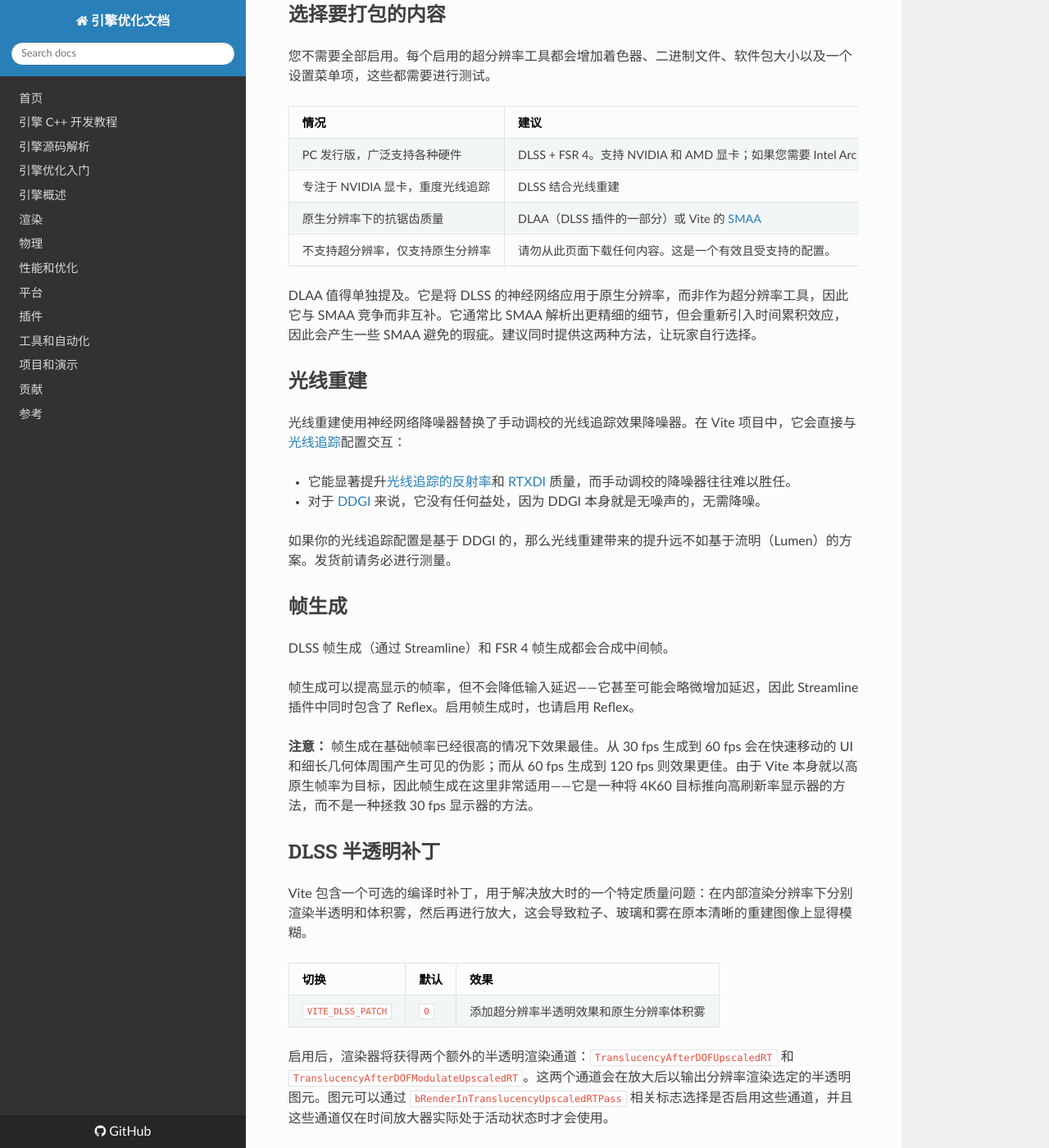
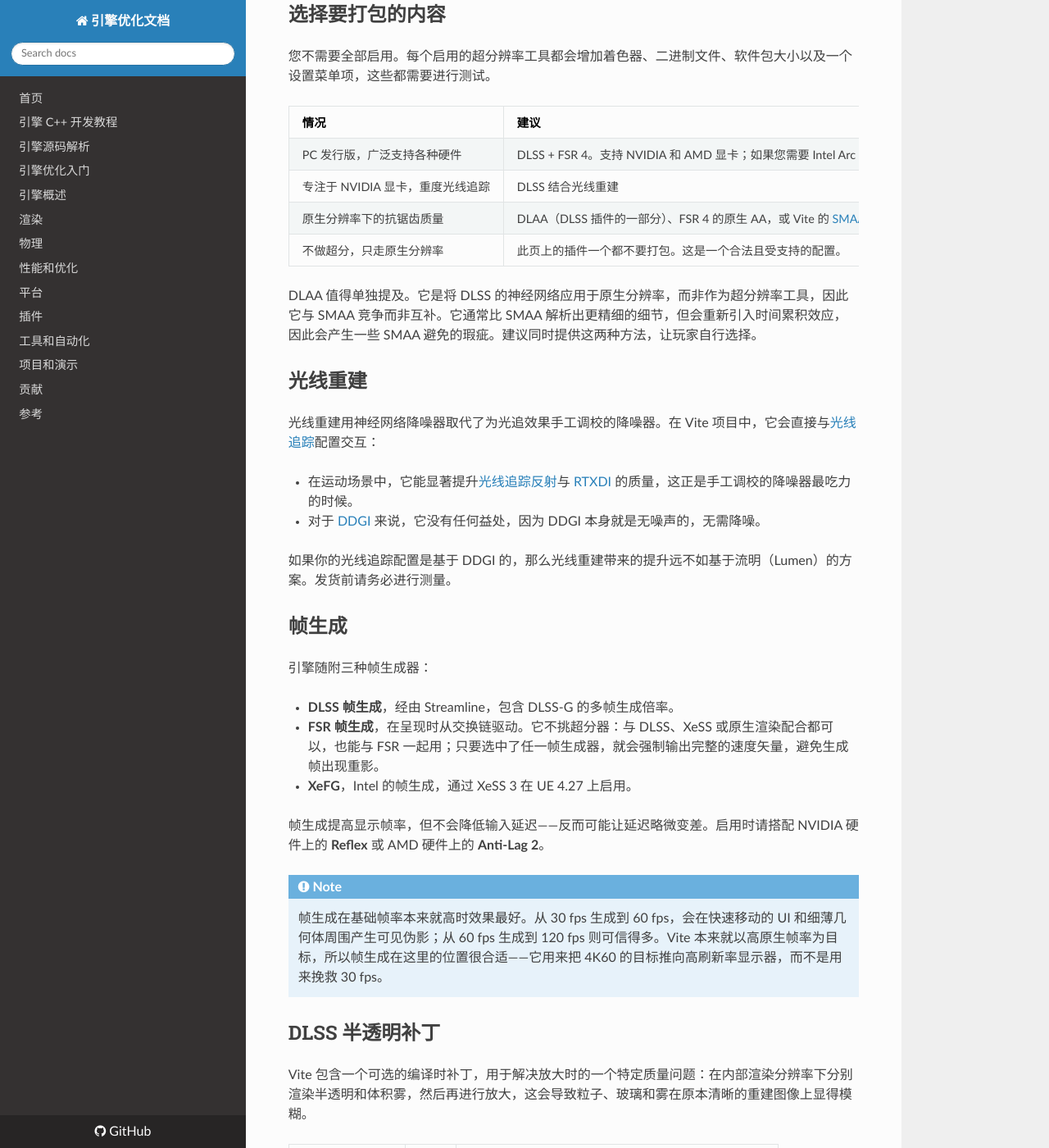
Before and after one commit to OpenHUTB/cpp, an MkDocs documentation site: the page built from docs/optimization/Rendering/Upscalers.md, in a window 1280 px wide and 1400 px high, scrolled down 1678 px. Shown: the whole window at 82% size. Built offline with MkDocs 1.6.1, drawn with Linux system fonts in a browser that asks for light colours; nearby versions of some CDN libraries; a script that is not in the unit is left out; some of the changed text lies outside the part shown.

Commit message:
docs: 修正超分辨率页帧生成与光线重建等处的译文
- 帧生成原文列了 DLSS-G、不挑超分器的 FSR 帧生成与 XeFG 三种，原译只提了前两者，还漏了「速度矢量强制输出」与 Anti-Lag 2
- 「光线追踪的反射率」应为「光线追踪反射」，顺手补上「运动场景」这一前提
- 「请勿从此页面下载任何内容」原意是不要打包这些插件，不是让读者别下载
- 「时间放大器」改为「时间类超分器」；补丁效果一句按原文写清是输出分辨率的半透明通道
- 启用步骤补 Reflex；「默默无闻的选项」改为「默默不生效的选项」

```diff
--- a/docs/optimization/Rendering/Upscalers.md
+++ b/docs/optimization/Rendering/Upscalers.md
@@ -49,19 +49,19 @@ FSR 4 和 XeSS 3 值得注意：两者都是 4.27 原生版本里没有的向后
 |---|---|
 | PC 发行版，广泛支持各种硬件 | DLSS + FSR 4。支持 NVIDIA 和 AMD 显卡；如果您需要 Intel Arc 功能，则支持 XeSS。 |
 | 专注于 NVIDIA 显卡，重度光线追踪 | DLSS 结合光线重建 |
-| 原生分辨率下的抗锯齿质量 | DLAA（DLSS 插件的一部分）或 Vite 的 [SMAA](./Anti-Aliasing.md) |
-| 不支持超分辨率，仅支持原生分辨率 | 请勿从此页面下载任何内容。这是一个有效且受支持的配置。 |
+| 原生分辨率下的抗锯齿质量 | DLAA（DLSS 插件的一部分）、FSR 4 的原生 AA，或 Vite 的 [SMAA](./Anti-Aliasing.md) |
+| 不做超分，只走原生分辨率 | 此页上的插件一个都不要打包。这是一个合法且受支持的配置。 |
 
 DLAA 值得单独提及。它是将 DLSS 的神经网络应用于原生分辨率，而非作为超分辨率工具，因此它与 SMAA 竞争而非互补。它通常比 SMAA 解析出更精细的细节，但会重新引入时间累积效应，因此会产生一些 SMAA 避免的瑕疵。建议同时提供这两种方法，让玩家自行选择。
 
 
 ## 光线重建
 
-光线重建使用神经网络降噪器替换了手动调校的光线追踪效果降噪器。在 Vite 项目中，它会直接与[光线追踪](./Ray-Tracing.md)配置交互：
+光线重建用神经网络降噪器取代了为光追效果手工调校的降噪器。在 Vite 项目中，它会直接与[光线追踪](./Ray-Tracing.md)配置交互：
 
 
 
-- 它能显著提升[光线追踪的反射率](./RT-Reflections.md)和 [RTXDI](./RTXDI.md) 质量，而手动调校的降噪器往往难以胜任。
+- 在运动场景中，它能显著提升[光线追踪反射](./RT-Reflections.md)与 [RTXDI](./RTXDI.md) 的质量，这正是手工调校的降噪器最吃力的时候。
 - 对于 [DDGI](./DDGI-Dynamic.md) 来说，它没有任何益处，因为 DDGI 本身就是无噪声的，无需降噪。
 
 如果你的光线追踪配置是基于 DDGI 的，那么光线重建带来的提升远不如基于流明（Lumen）的方案。发货前请务必进行测量。
@@ -69,11 +69,16 @@ DLAA 值得单独提及。它是将 DLSS 的神经网络应用于原生分辨率
 
 ## 帧生成
 
-DLSS 帧生成（通过 Streamline）和 FSR 4 帧生成都会合成中间帧。
+引擎随附三种帧生成器：
 
-帧生成可以提高显示的帧率，但不会降低输入延迟——它甚至可能会略微增加延迟，因此 Streamline 插件中同时包含了 Reflex。启用帧生成时，也请启用 Reflex。
+- **DLSS 帧生成**，经由 Streamline，包含 DLSS-G 的多帧生成倍率。
+- **FSR 帧生成**，在呈现时从交换链驱动。它不挑超分器：与 DLSS、XeSS 或原生渲染配合都可以，也能与 FSR 一起用；只要选中了任一帧生成器，就会强制输出完整的速度矢量，避免生成帧出现重影。
+- **XeFG**，Intel 的帧生成，通过 XeSS 3 在 UE 4.27 上启用。
 
-**注意：** 帧生成在基础帧率已经很高的情况下效果最佳。从 30 fps 生成到 60 fps 会在快速移动的 UI 和细长几何体周围产生可见的伪影；而从 60 fps 生成到 120 fps 则效果更佳。由于 Vite 本身就以高原生帧率为目标，因此帧生成在这里非常适用——它是一种将 4K60 目标推向高刷新率显示器的方法，而不是一种拯救 30 fps 显示器的方法。
+帧生成提高显示帧率，但不会降低输入延迟——反而可能让延迟略微变差。启用时请搭配 NVIDIA 硬件上的 **Reflex** 或 AMD 硬件上的 **Anti-Lag 2**。
+
+!!! note
+    帧生成在基础帧率本来就高时效果最好。从 30 fps 生成到 60 fps，会在快速移动的 UI 和细薄几何体周围产生可见伪影；从 60 fps 生成到 120 fps 则可信得多。Vite 本来就以高原生帧率为目标，所以帧生成在这里的位置很合适——它用来把 4K60 的目标推向高刷新率显示器，而不是用来挽救 30 fps。
 
 
 ## DLSS 半透明补丁
@@ -83,9 +88,9 @@ Vite 包含一个可选的编译时补丁，用于解决放大时的一个特定
 
 | 切换 | 默认 | 效果 |
 |---|---|---|
-| `VITE_DLSS_PATCH` | `0` | 添加超分辨率半透明效果和原生分辨率体积雾 |
+| `VITE_DLSS_PATCH` | `0` | 增加输出分辨率的半透明通道，以及原生分辨率的体积雾 |
 
-启用后，渲染器将获得两个额外的半透明渲染通道：`TranslucencyAfterDOFUpscaledRT` 和 `TranslucencyAfterDOFModulateUpscaledRT`。这两个通道会在放大后以输出分辨率渲染选定的半透明图元。图元可以通过 `bRenderInTranslucencyUpscaledRTPass` 相关标志选择是否启用这些通道，并且这些通道仅在时间放大器实际处于活动状态时才会使用。
+启用后，渲染器将获得两个额外的半透明渲染通道：`TranslucencyAfterDOFUpscaledRT` 和 `TranslucencyAfterDOFModulateUpscaledRT`。这两个通道会在放大后以输出分辨率渲染选定的半透明图元。图元可以通过 `bRenderInTranslucencyUpscaledRTPass` 相关标志选择是否启用这些通道，并且这些通道仅在时间类超分器真正启用时才会使用。
 
 
 此外，它还添加了：
@@ -103,9 +108,9 @@ Vite 包含一个可选的编译时补丁，用于解决放大时的一个特定
 
 1. 打开**编辑（Edit）> 插件（Plugins）**，找到 **NVIDIA DLSS 超分辨率/光线重建/DLAA（NVIDIA DLSS Super Resolution/Ray Reconstruction/DLAA）**，启用它并重启编辑器。
 
-2. 对于帧生成，也请启用 **NVIDIA DLSS 帧生成（NVIDIA DLSS Frame Generation）**。
+2. 对于帧生成，也请启用 **NVIDIA DLSS 帧生成（NVIDIA DLSS Frame Generation）**；要降低延迟就再加上 **Reflex**。
 
-3. 在设置菜单中显示该选项之前，请先通过 DLSS 蓝图库在运行时查询其支持情况。硬件和驱动程序的支持情况各不相同，一个默默无闻的选项还不如没有选项。
+3. 在设置菜单中显示该选项之前，请先通过 DLSS 蓝图库在运行时查询其支持情况。硬件与驱动的支持情况各不相同，一个默默不生效的选项还不如没有。
 
 4. 将质量模式作为玩家设置公开，而不是强制启用。包含一个关闭状态。
 
```
